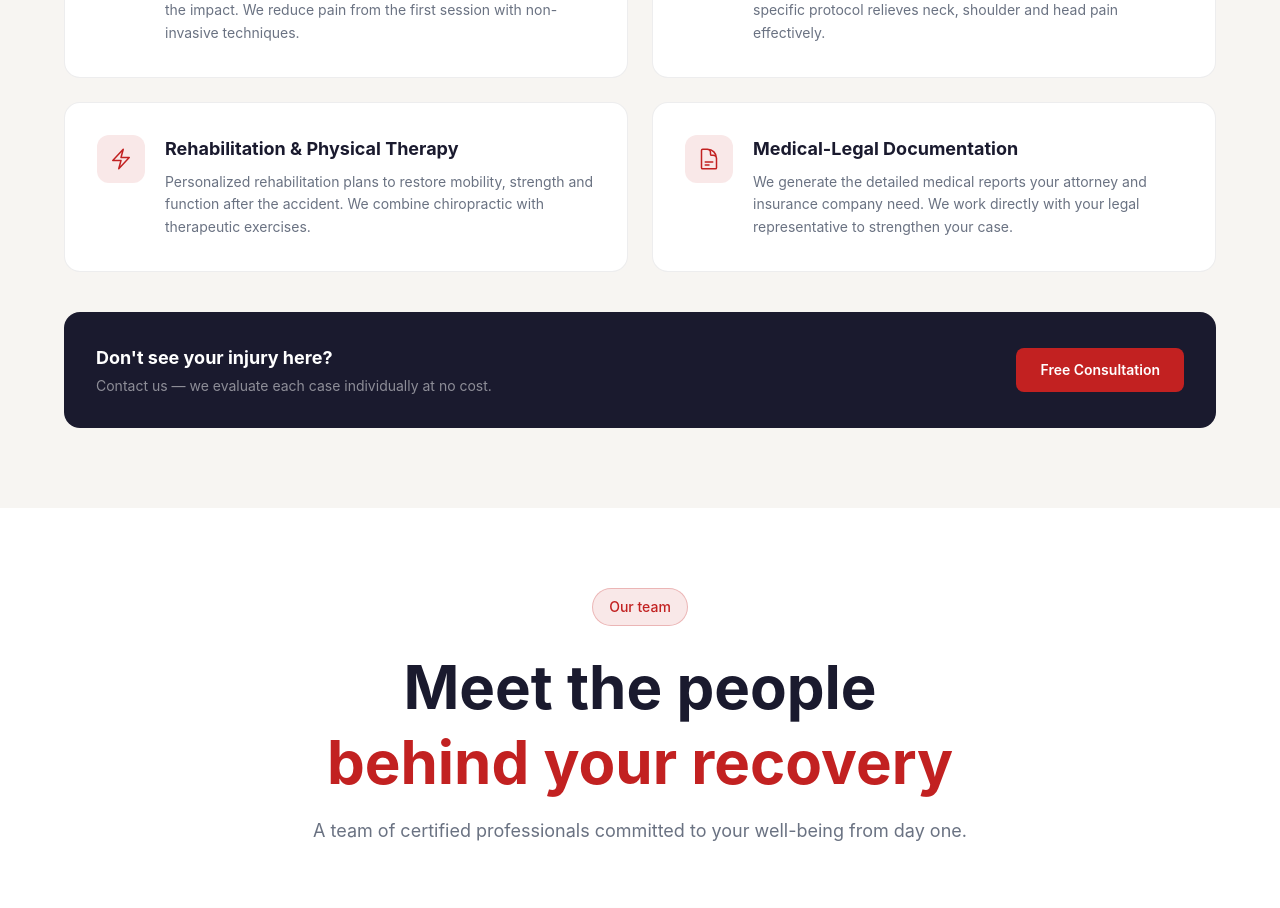
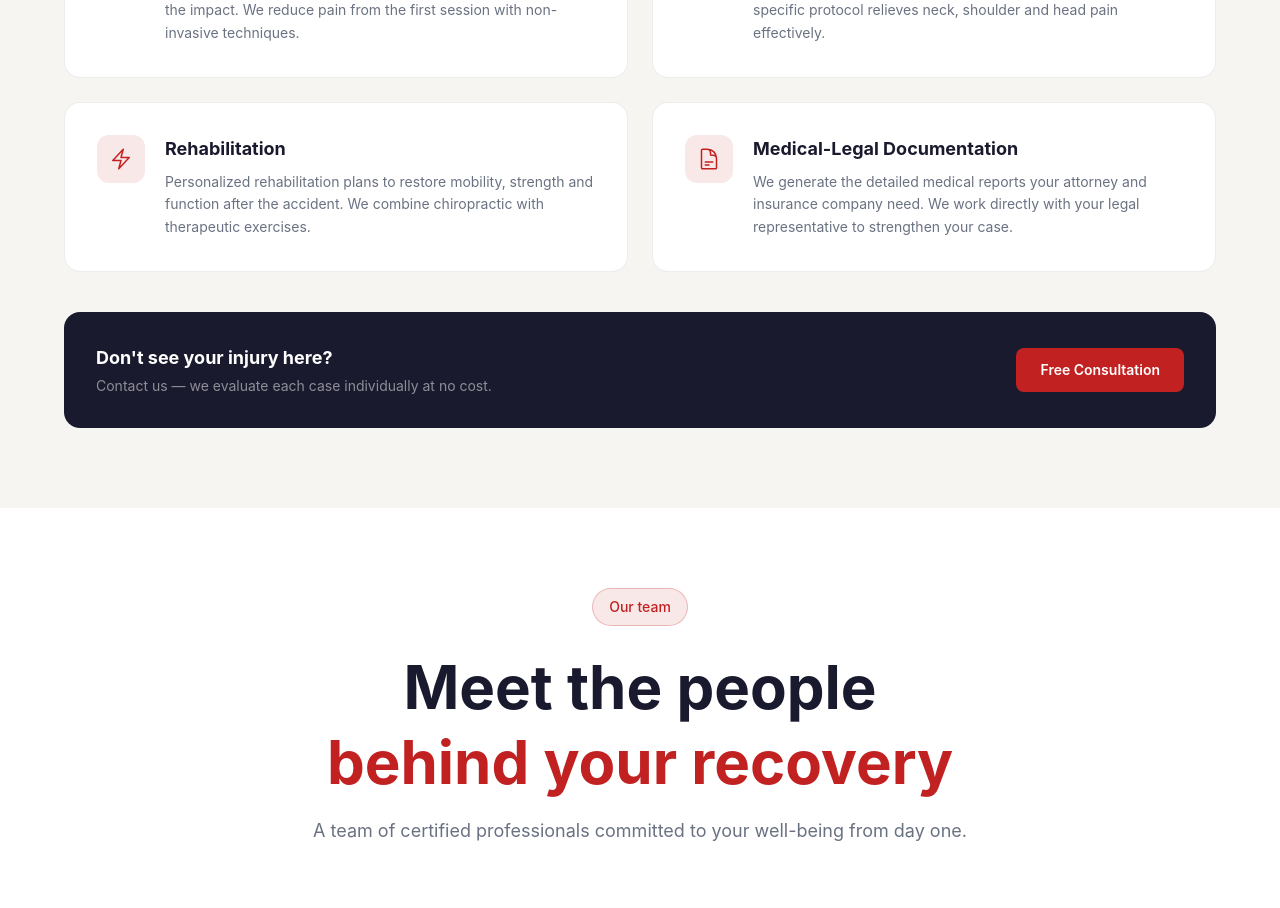
Before and after one commit to Apholo10/Aaic1, a React (Vite) app: page / in a window 1280 px wide. Shown: the part 3640-4548 px from the top of the page. Built offline with nearby package versions, Linux system fonts and the light colour scheme; no server answers.

Commit message:
descripción del cambio

```diff
--- a/src/translations/en.js
+++ b/src/translations/en.js
@@ -121,7 +121,7 @@ const en = {
           "Whiplash is the most common injury in rear-end accidents. Our specific protocol relieves neck, shoulder and head pain effectively.",
       },
       {
-        title: "Rehabilitation & Physical Therapy",
+        title: "Rehabilitation",
         description:
           "Personalized rehabilitation plans to restore mobility, strength and function after the accident. We combine chiropractic with therapeutic exercises.",
       },
```
Also changed, not shown: src/assets/quees.webp (deleted).
